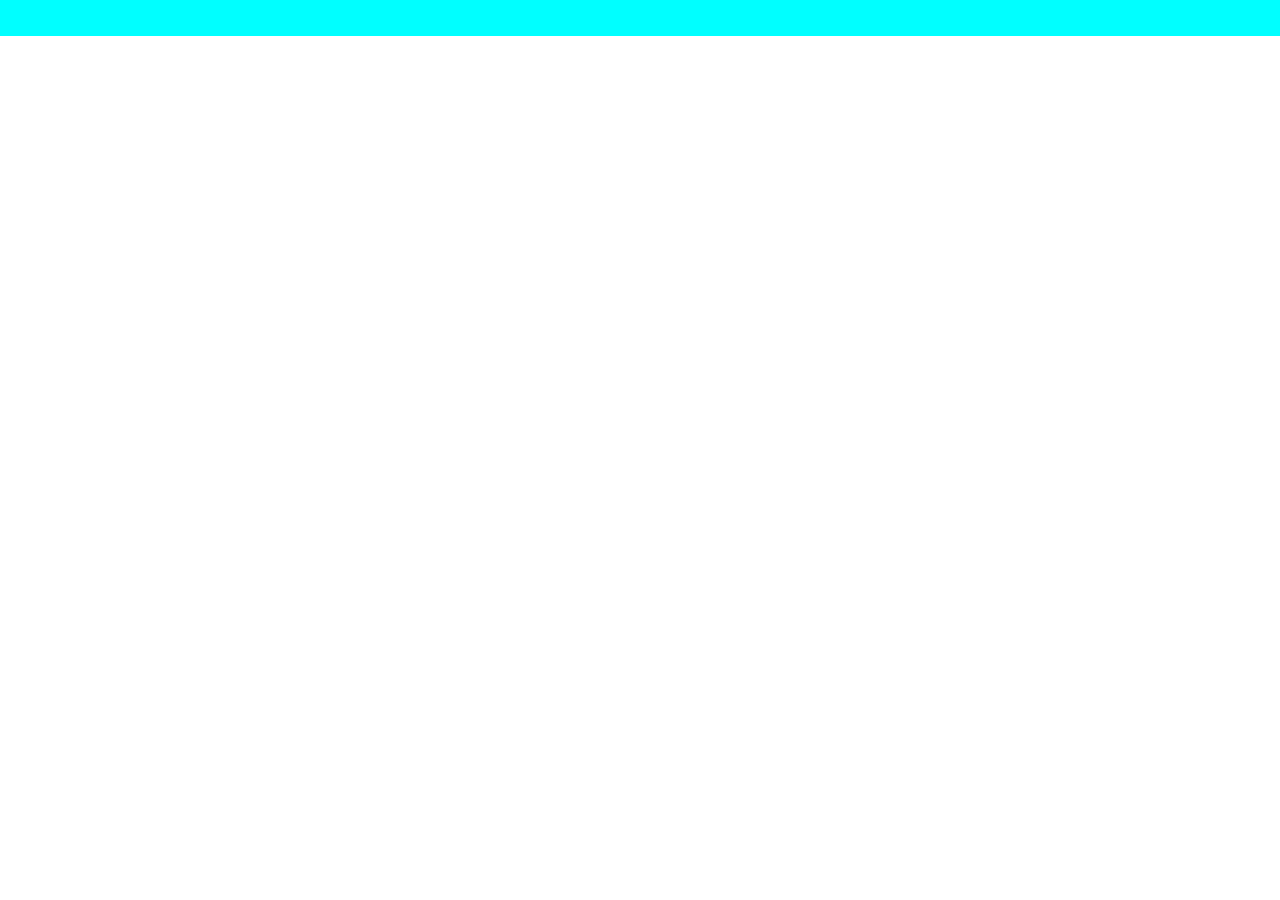
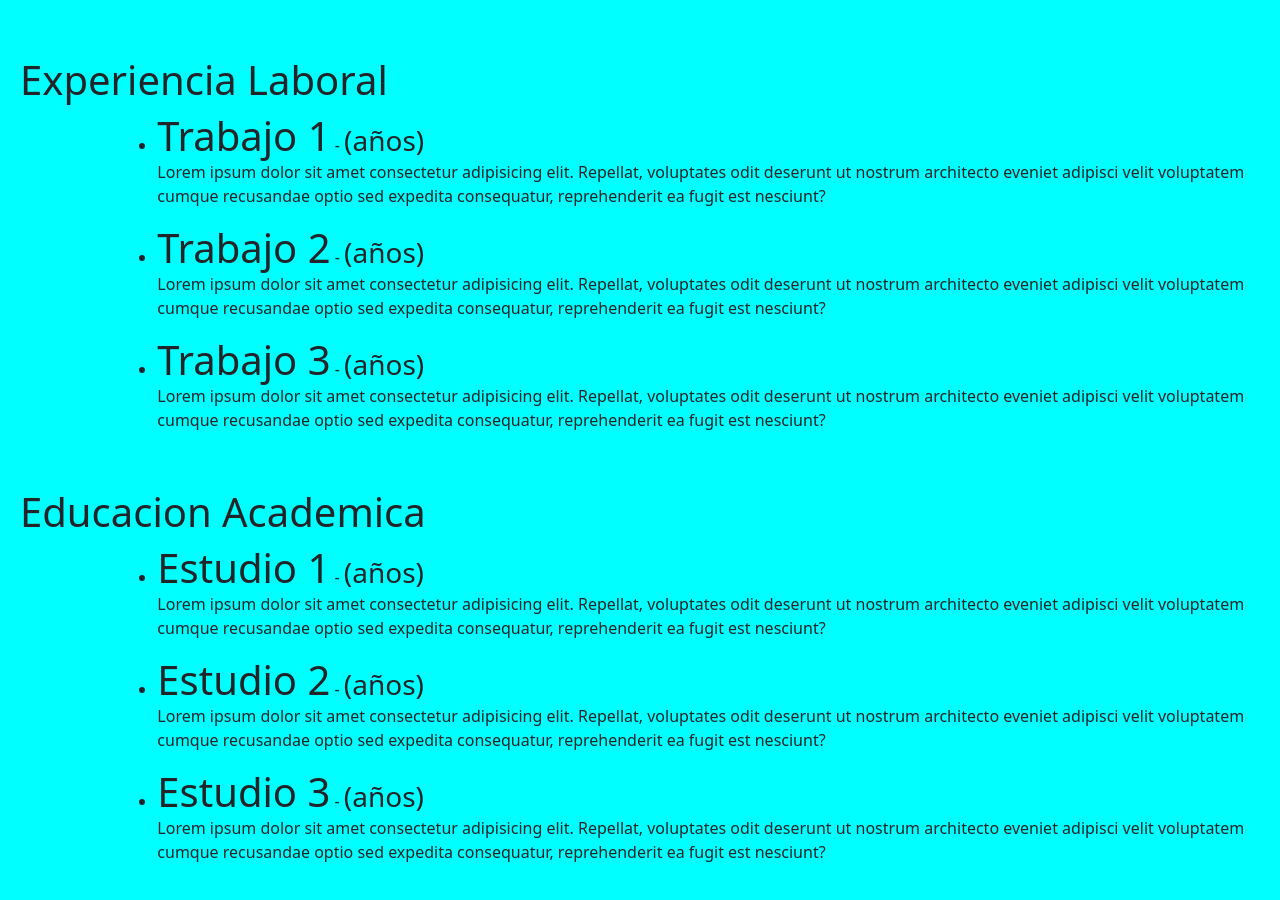
Before and after one commit to EzeBrito/TrabajoIntegrador8toIntento, an Angular app: page / in a window 1280 px wide. Shown: the part 463-1363 px from the top of the page. Before the commit the page ends 800 px from the top, so only its background shows below. Built offline with nearby package versions, Linux system fonts and the light colour scheme.

Commit message:
agregando experiencia y educacion

```diff
--- a/src/app/app.component.html
+++ b/src/app/app.component.html
@@ -1,2 +1,4 @@
 <app-header></app-header>
 <app-acerca-de></app-acerca-de>
+<app-experiencia></app-experiencia>
+<app-educacion></app-educacion>
--- a/src/app/app.module.ts
+++ b/src/app/app.module.ts
@@ -8,6 +8,8 @@ import { LogoAPComponent } from './components/logo-ap/logo-ap.component';
 import { SocialComponent } from './components/social/social.component';
 import { BannerComponent } from './components/banner/banner.component';
 import { AcercaDeComponent } from './components/acerca-de/acerca-de.component';
+import { ExperienciaComponent } from './components/experiencia/experiencia.component';
+import { EducacionComponent } from './components/educacion/educacion.component';
 
 @NgModule({
   declarations: [
@@ -16,7 +18,9 @@ import { AcercaDeComponent } from './components/acerca-de/acerca-de.component';
     LogoAPComponent,
     SocialComponent,
     BannerComponent,
-    AcercaDeComponent
+    AcercaDeComponent,
+    ExperienciaComponent,
+    EducacionComponent
   ],
   imports: [
     BrowserModule,
--- /dev/null
+++ b/src/app/components/educacion/educacion.component.css
@@ -0,0 +1,9 @@
+.row{
+    padding: 20px;
+}
+div{
+    background-color: aqua;
+}
+h1,h3{
+    display: inline;
+}
--- /dev/null
+++ b/src/app/components/educacion/educacion.component.html
@@ -0,0 +1,21 @@
+<div class="row">
+    <h1>Educacion Academica</h1>
+    <div class="col-lg-1"></div>
+    <div class="col-lg-11">
+        <ul>
+            <li><h1>Estudio 1</h1> - <h3>(años)</h3> </li>
+                <p>Lorem ipsum dolor sit amet consectetur adipisicing elit. Repellat, voluptates odit deserunt ut nostrum architecto eveniet adipisci velit voluptatem cumque recusandae optio sed expedita consequatur, reprehenderit ea fugit est nesciunt?
+                </p>
+        </ul>
+        <ul>
+            <li><h1>Estudio 2</h1> - <h3>(años)</h3> </li>
+                <p>Lorem ipsum dolor sit amet consectetur adipisicing elit. Repellat, voluptates odit deserunt ut nostrum architecto eveniet adipisci velit voluptatem cumque recusandae optio sed expedita consequatur, reprehenderit ea fugit est nesciunt?
+                </p>
+        </ul>
+        <ul>
+            <li><h1>Estudio 3</h1> - <h3>(años)</h3> </li>
+                <p>Lorem ipsum dolor sit amet consectetur adipisicing elit. Repellat, voluptates odit deserunt ut nostrum architecto eveniet adipisci velit voluptatem cumque recusandae optio sed expedita consequatur, reprehenderit ea fugit est nesciunt?
+                </p>
+        </ul>
+    </div>
+</div>
--- /dev/null
+++ b/src/app/components/educacion/educacion.component.ts
@@ -0,0 +1,15 @@
+import { Component, OnInit } from '@angular/core';
+
+@Component({
+  selector: 'app-educacion',
+  templateUrl: './educacion.component.html',
+  styleUrls: ['./educacion.component.css']
+})
+export class EducacionComponent implements OnInit {
+
+  constructor() { }
+
+  ngOnInit(): void {
+  }
+
+}
--- /dev/null
+++ b/src/app/components/experiencia/experiencia.component.css
@@ -0,0 +1,9 @@
+.row{
+    padding: 20px;
+}
+div{
+    background-color: aqua;
+}
+h1,h3{
+    display: inline;
+}
--- /dev/null
+++ b/src/app/components/experiencia/experiencia.component.html
@@ -0,0 +1,21 @@
+<div class="row">
+    <h1>Experiencia Laboral</h1>
+    <div class="col-lg-1"></div>
+    <div class="col-lg-11">
+        <ul>
+            <li><h1>Trabajo 1</h1> - <h3>(años)</h3> </li>
+                <p>Lorem ipsum dolor sit amet consectetur adipisicing elit. Repellat, voluptates odit deserunt ut nostrum architecto eveniet adipisci velit voluptatem cumque recusandae optio sed expedita consequatur, reprehenderit ea fugit est nesciunt?
+                </p>
+        </ul>
+        <ul>
+            <li><h1>Trabajo 2</h1> - <h3>(años)</h3> </li>
+                <p>Lorem ipsum dolor sit amet consectetur adipisicing elit. Repellat, voluptates odit deserunt ut nostrum architecto eveniet adipisci velit voluptatem cumque recusandae optio sed expedita consequatur, reprehenderit ea fugit est nesciunt?
+                </p>
+        </ul>
+        <ul>
+            <li><h1>Trabajo 3</h1> - <h3>(años)</h3> </li>
+                <p>Lorem ipsum dolor sit amet consectetur adipisicing elit. Repellat, voluptates odit deserunt ut nostrum architecto eveniet adipisci velit voluptatem cumque recusandae optio sed expedita consequatur, reprehenderit ea fugit est nesciunt?
+                </p>
+        </ul>
+    </div>
+</div>
--- /dev/null
+++ b/src/app/components/experiencia/experiencia.component.ts
@@ -0,0 +1,15 @@
+import { Component, OnInit } from '@angular/core';
+
+@Component({
+  selector: 'app-experiencia',
+  templateUrl: './experiencia.component.html',
+  styleUrls: ['./experiencia.component.css']
+})
+export class ExperienciaComponent implements OnInit {
+
+  constructor() { }
+
+  ngOnInit(): void {
+  }
+
+}
```
Also changed, not shown: 2 other files (tests, documents, lock files or other folders).
